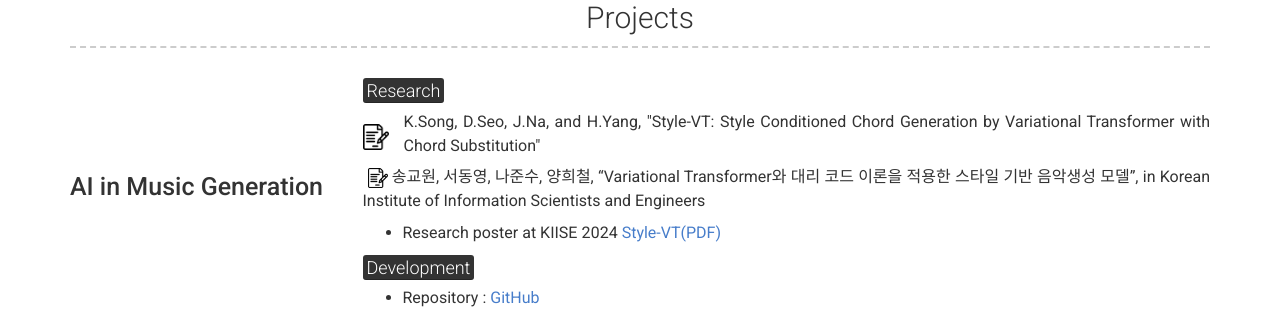
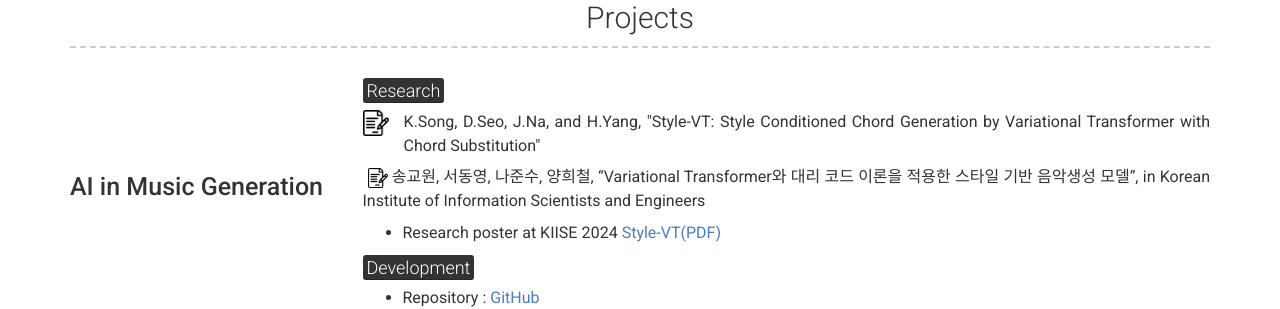
Before and after one commit to tim000519/tim000519.github.io, a Jekyll site: the page built from index.md, in a window 1280 px wide. Shown: the part 552-861 px from the top of the page. Built offline with Jekyll 4.4.1, drawn with Linux system fonts in a browser that asks for light colours; nearby versions of some CDN libraries.

Commit message:
Update _config.yml

```diff
--- a/_config.yml
+++ b/_config.yml
@@ -72,7 +72,7 @@ content:
 
         description: |
           ## <mark>Research</mark>
-          <div style="display: flex; align-items: center;">
+          <div style="display: flex; align-items: flex-start;">
             <a href="/pdf/Access.pdf" target="_blank" style="margin-right: 10px;">
               <img src="/images/contract.png" alt="PDF" width="30" style="vertical-align: top;">
             </a>
```
